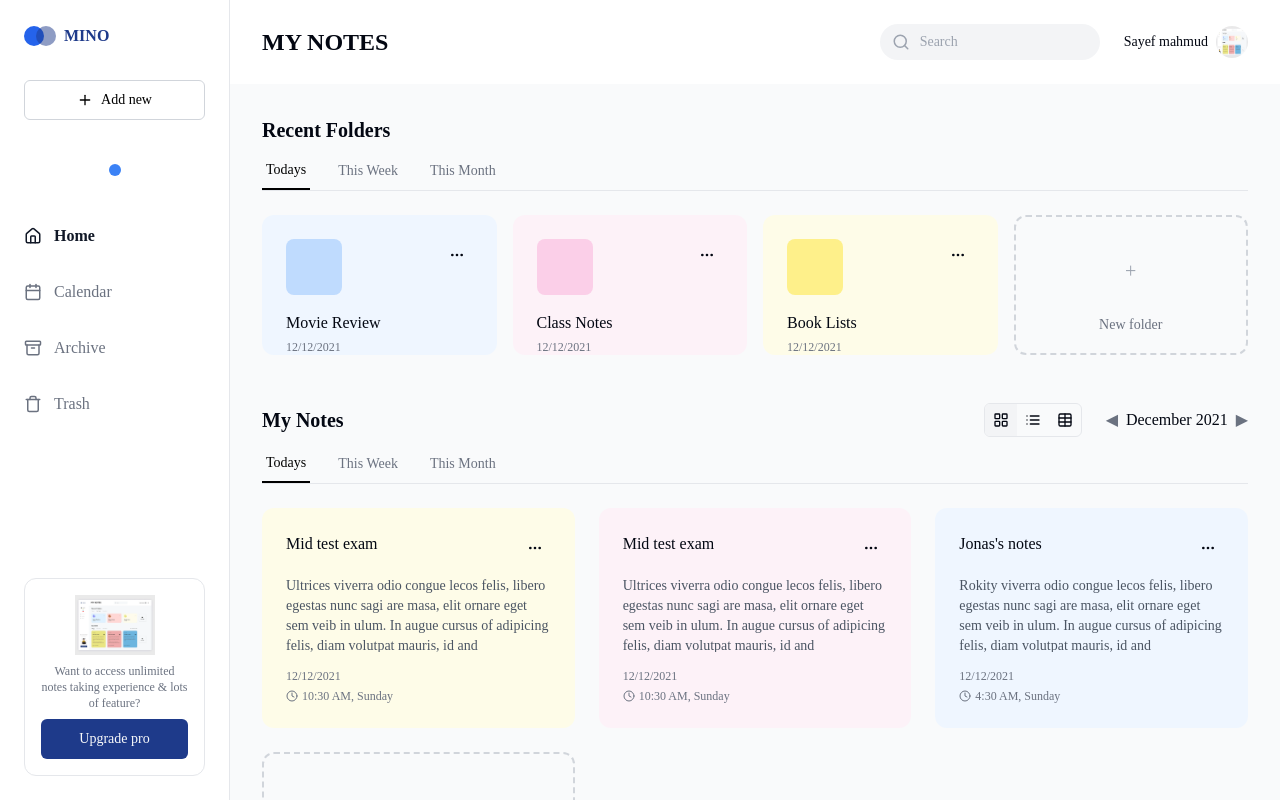
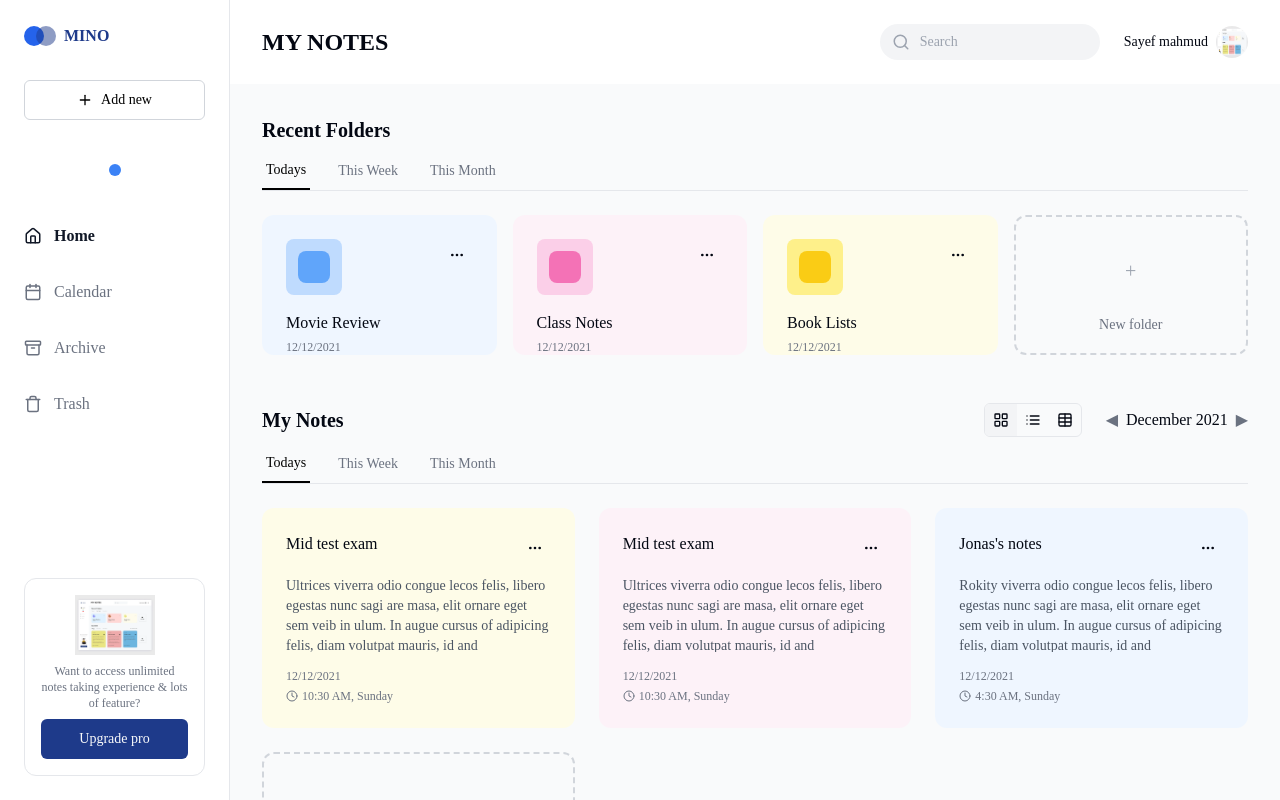
Before and after one commit to Mario2211-debug/note-app-remix-portuguese, a React (Vite) app: page / in a window 1280 px wide. Built offline with nearby package versions, Linux system fonts and the light colour scheme.

Commit message:
Fix: Folder view display
Correct the display of folder information.

```diff
--- a/src/components/FolderCard.tsx
+++ b/src/components/FolderCard.tsx
@@ -26,6 +26,13 @@ export function FolderCard({ folder, isNew = false, onClick }: FolderCardProps)
     pink: "bg-pink-200",
     yellow: "bg-yellow-200",
     green: "bg-green-200",
+  };
+
+  const folderColorClasses = {
+    blue: "bg-blue-400",
+    pink: "bg-pink-400",
+    yellow: "bg-yellow-400",
+    green: "bg-green-400",
   };
 
   if (isNew) {
@@ -63,7 +70,7 @@ export function FolderCard({ folder, isNew = false, onClick }: FolderCardProps)
         )}>
           <div className={cn(
             "h-8 w-8 rounded-lg",
-            folder.color ? `bg-${folder.color}-400` : "bg-gray-300"
+            folder.color ? folderColorClasses[folder.color] : "bg-gray-300"
           )}></div>
         </div>
 
```
